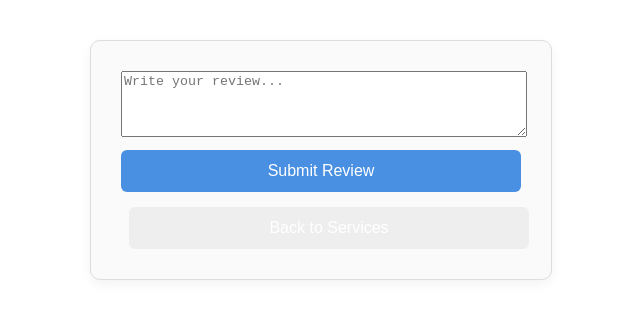
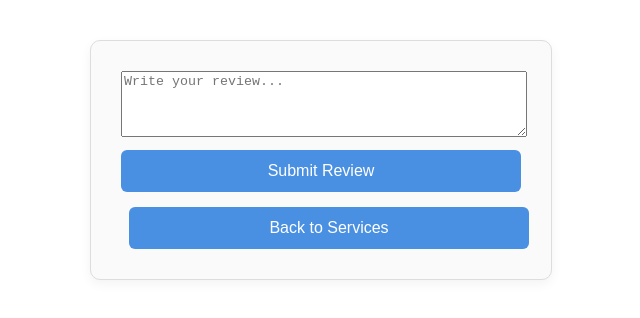
Before and after one commit to Melloniah/Ujuzi-Hub-project, a React (Create React App) app in the folder client/: page /fundi/1/review in a window 1280 px wide. Shown: the top 318 px of the page, without its empty margins (319-959 px from the left). Built offline with nearby package versions, Linux system fonts and the light colour scheme.

Commit message:
adding changes

```diff
--- a/client/src/components/ReviewForm.jsx
+++ b/client/src/components/ReviewForm.jsx
@@ -42,7 +42,7 @@ function ReviewForm({ onSubmit, submitting, initialValue = "", editMode = false,
       <button
         type="button"
         onClick={handleBackToServices}
-        style={{ marginLeft: 8, background: "#eee" }}
+        style={{ marginLeft: 8, background: "#ffgh" }}
       >
         Back to Services
       </button>
```
